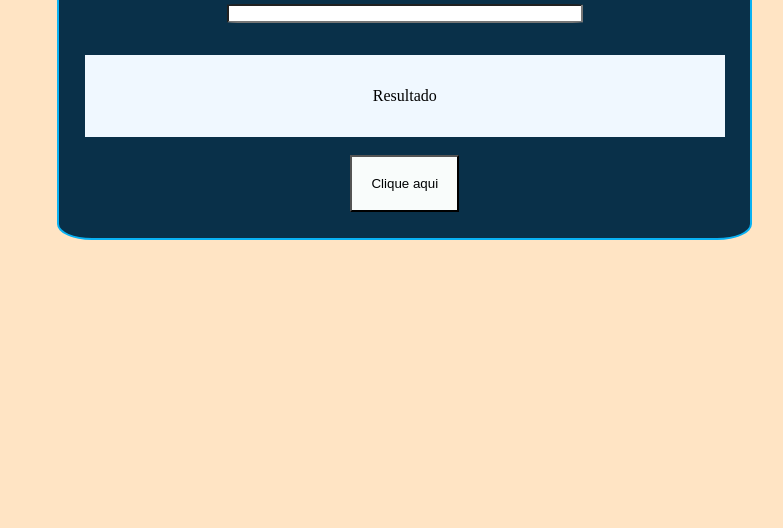
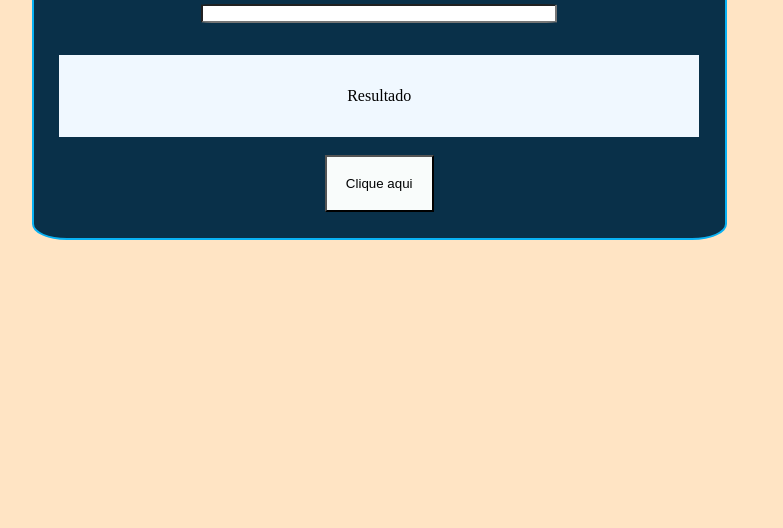
Before and after one commit to OtavioBernardino/Conversor, a plain HTML site: page index.html in a window 1280 px wide. Shown: the part 272-800 px from the top of the page, without its empty margins (250-1033 px from the left). Drawn offline with Linux system fonts and the light colour scheme.

Commit message:
Update style.css

```diff
--- a/style.css
+++ b/style.css
@@ -15,7 +15,7 @@ body {
     padding: 2%;
     border-radius: 5%;
     margin-top: 15%;
-    margin-left: 24%;
+    margin-left: 22%;
     margin-right: 15%;
     background-color: rgb(9, 48, 73);
     color: aliceblue;
```
